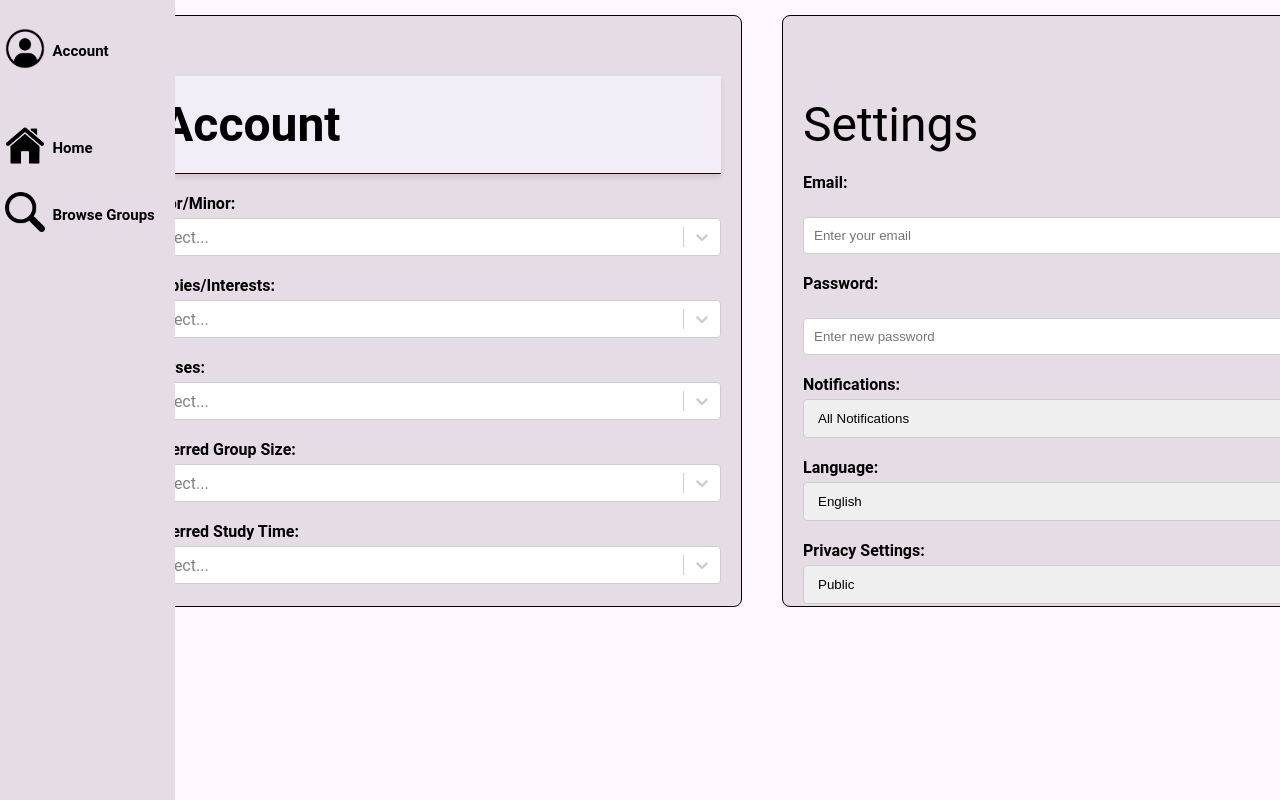
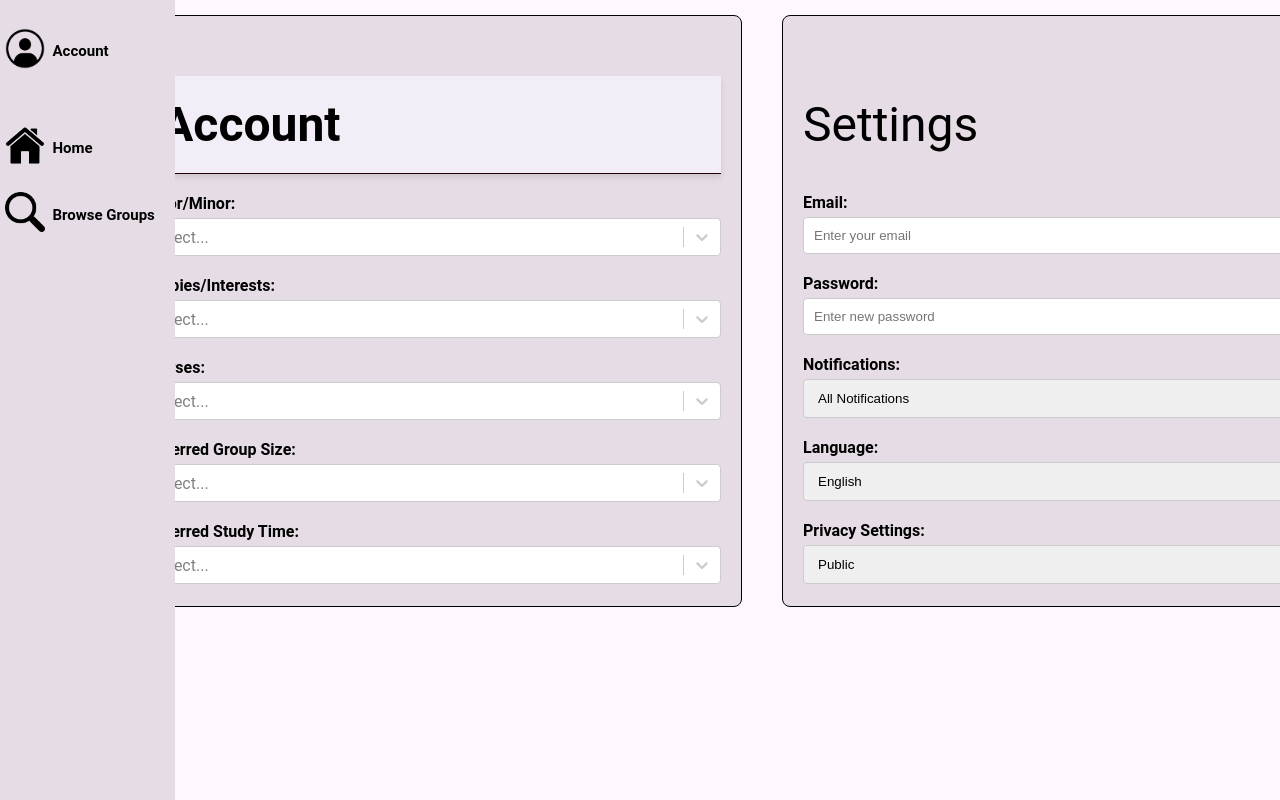
Before and after one commit to hughmathimati/TerpMatchGroup, a React (Vite) app: page /account in a window 1280 px wide. Shown: the top 800 px of the page. Built offline with nearby package versions, Linux system fonts and the light colour scheme.

Commit message:
my fault

```diff
--- a/src/Account/Account.css
+++ b/src/Account/Account.css
@@ -43,7 +43,7 @@ h3 {
   font-size: 48px;
   font-weight: normal;
   text-align: left;
-  margin-bottom: 20px;
+  margin-bottom: 40px;
   margin-top: 60px;
 }
 .form-group {
@@ -60,7 +60,7 @@ input {
   border: 1px solid #ccc;
   border-radius: 4px;
   margin-bottom: 0px;
-  margin-top: 20px;
+  margin-top: 0px;
 }
 select {
   width: 578px;
```
